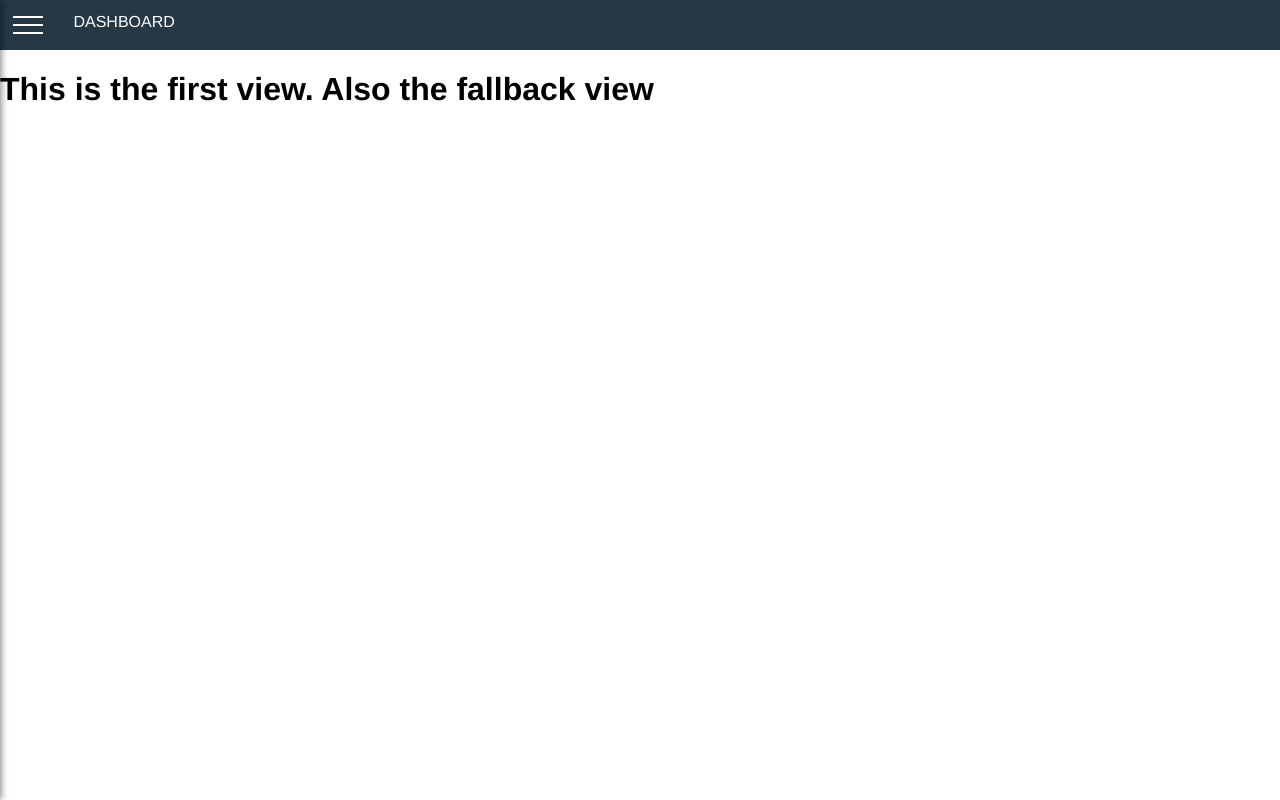
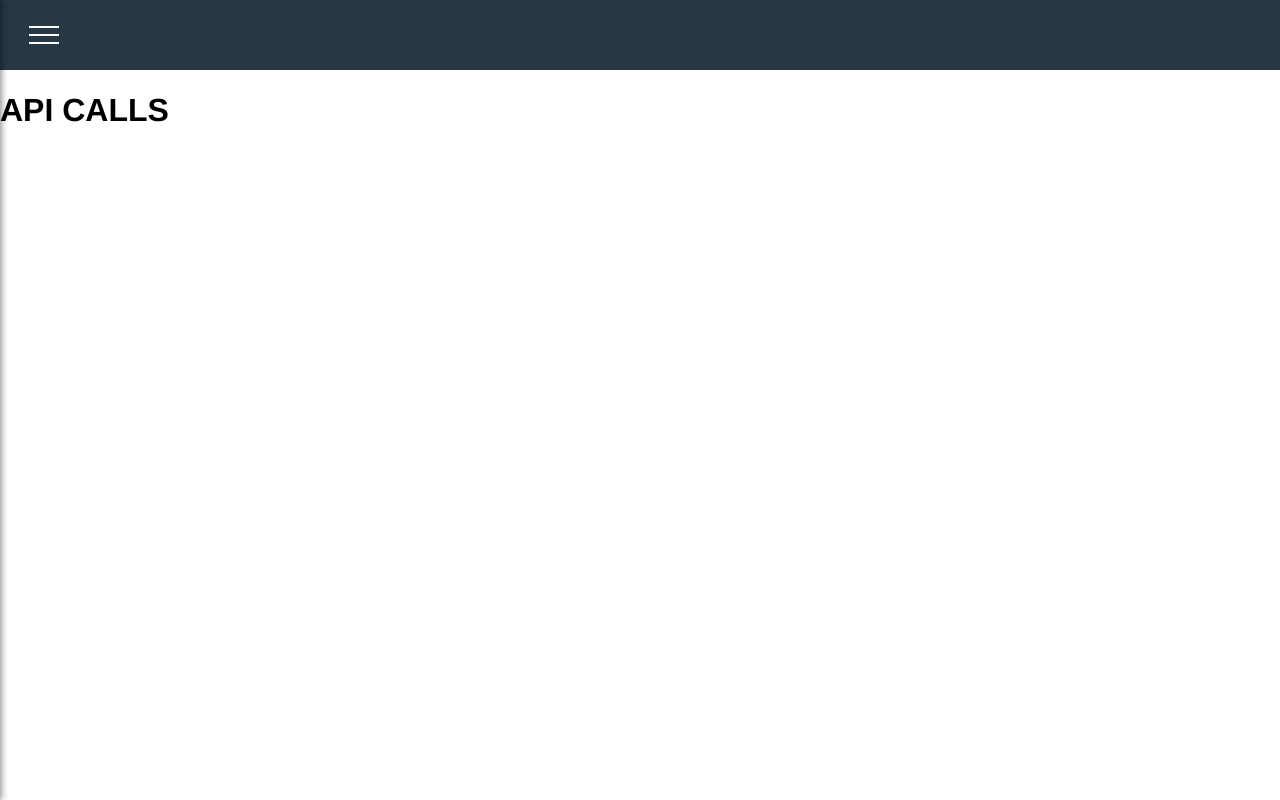
Before and after one commit to ArastoSahbaei/JeppesenWorkshop, a React (Create React App) app: page /rest/api in a window 1280 px wide. Built offline with nearby package versions, Linux system fonts and the light colour scheme.

Commit message:
updated views

```diff
--- a/src/components/BackDrop.js
+++ b/src/components/BackDrop.js
@@ -2,7 +2,7 @@ import styled from 'styled-components'
 
 export const BackDrop = (props) => {
 	const { drawerHandler } = props
-	return <Div onClick={() => drawerHandler ? drawerHandler(false) : null} />
+	return <Div onClick={() => { if (drawerHandler) drawerHandler(false) }} />
 }
 
 const Div = styled.div`
--- a/src/components/navigation/Navigation.js
+++ b/src/components/navigation/Navigation.js
@@ -3,14 +3,34 @@ import { HamburgerButton } from './hamburgerbutton/HamburgerButton'
 import { SideBar } from './sidebar/SideBar'
 import styled from 'styled-components'
 import { BackDrop } from '../BackDrop'
+import { useLocation } from 'react-router-dom'
+import RoutingPath from '../../routes/RoutingPath'
 
 export const Navigation = () => {
+	const location = useLocation()
 	const [openDrawer, setOpenDrawer] = useState(false)
+
+	const displayViewTitle = () => {
+		switch (location.pathname) {
+			case RoutingPath.dashboardView:
+				return 'Dashboard'
+			case RoutingPath.fileManagementView:
+				return 'File Management'
+			case RoutingPath.landingView:
+				return 'Home'
+			case RoutingPath.hooksView:
+				return 'Hooks'
+			case RoutingPath.RESTView:
+				return 'API'
+			case RoutingPath.propsView:
+				return 'Props'
+		}
+	}
 
 	return (
 		<Wrapper>
 			<HamburgerButton drawerHandler={setOpenDrawer} />
-			<Span>DASHBOARD</Span>
+			<Paragraph>{displayViewTitle()}</Paragraph>
 			<SideBar drawerIsOpen={openDrawer} drawerHandler={setOpenDrawer} />
 			{!openDrawer || <BackDrop drawerHandler={setOpenDrawer} />}
 		</Wrapper>
@@ -23,7 +43,10 @@ const Wrapper = styled.nav`
 	background-color: #263746;
 	padding: 1%;
 `
-
-const Span = styled.span`
+const Paragraph = styled.p`
+	font-weight: 600;
+	font-size: 1.4rem;
+	cursor: pointer;
+	transition: 0.3s;
 	color: white;
 `
--- a/src/components/navigation/hamburgerbutton/HamburgerButton.js
+++ b/src/components/navigation/hamburgerbutton/HamburgerButton.js
@@ -16,6 +16,8 @@ HamburgerButton.propTypes = {
 }
 
 const ToggleButton = styled.button`
+	align-self: center;
+	justify-self: center;
 	display: flex;
 	flex-direction: column;
 	justify-content: space-around;
--- a/src/components/navigation/sidebar/SideBar.js
+++ b/src/components/navigation/sidebar/SideBar.js
@@ -17,6 +17,9 @@ export const SideBar = (props) => {
 		<Drawer isOpen={drawerIsOpen}>
 			<img onClick={() => drawerHandler(false)} src={logotype} alt={''} style={{ width: 350, margin: 5 }} />
 			<hr />
+			<Paragraph onClick={() => navigate(RoutingPath.hooksView)}>Hooks</Paragraph>
+			<Paragraph onClick={() => navigate(RoutingPath.propsView)}>Props</Paragraph>
+			<Paragraph onClick={() => navigate(RoutingPath.RESTView)}>API</Paragraph>
 			<Paragraph onClick={() => navigate(RoutingPath.dashboardView)}>Dashboard</Paragraph>
 			<Paragraph onClick={() => navigate(RoutingPath.fileManagementView)}>FileBrowsing & Upload</Paragraph>
 			<Paragraph onClick={() => navigate(RoutingPath.dashboardView)}>Testing</Paragraph>
--- a/src/routes/Routes.js
+++ b/src/routes/Routes.js
@@ -3,6 +3,7 @@ import { LandingView } from '../view/LandingView'
 import { HooksView } from '../view/HooksView'
 import { PropsView } from '../view/PropsView'
 import { DashboardView } from '../view/DashboardView'
+import { RESTView } from '../view/RESTView'
 import { FileManagementView } from '../view/FileManagementView'
 import RoutingPath from './RoutingPath'
 import PropTypes from 'prop-types'
@@ -14,6 +15,7 @@ export const Routes = (props) => {
 			<Switch>
 				<Route exact path={RoutingPath.hooksView} component={HooksView} />
 				<Route exact path={RoutingPath.propsView} component={PropsView} />
+				<Route exact path={RoutingPath.RESTView} component={RESTView} />
 				<Route exact path={RoutingPath.dashboardView} component={DashboardView} />
 				<Route exact path={RoutingPath.fileManagementView} component={FileManagementView} />
 				<Route component={LandingView} />
--- a/src/routes/RoutingPath.js
+++ b/src/routes/RoutingPath.js
@@ -3,11 +3,13 @@ const propsView = '/props'
 const hooksView = '/hooks'
 const dashboardView = '/dashboard'
 const fileManagementView = '/filemanagement'
+const RESTView = '/rest/api/'
 
 export default {
 	landingView,
 	propsView,
 	hooksView,
 	dashboardView,
-	fileManagementView
+	fileManagementView,
+	RESTView
 }
--- a/src/view/FileManagementView.js
+++ b/src/view/FileManagementView.js
@@ -1,7 +1,7 @@
 export const FileManagementView = () => {
 	return (
 		<div>
-			<h1>File Management</h1>
+			<h1>file browsing/upload/download</h1>
 		</div>
 	)
 }
--- /dev/null
+++ b/src/view/RESTView.js
@@ -0,0 +1,7 @@
+export const RESTView = () => {
+	return (
+		<div>
+			<h1>API CALLS</h1>
+		</div>
+	)
+}
```
